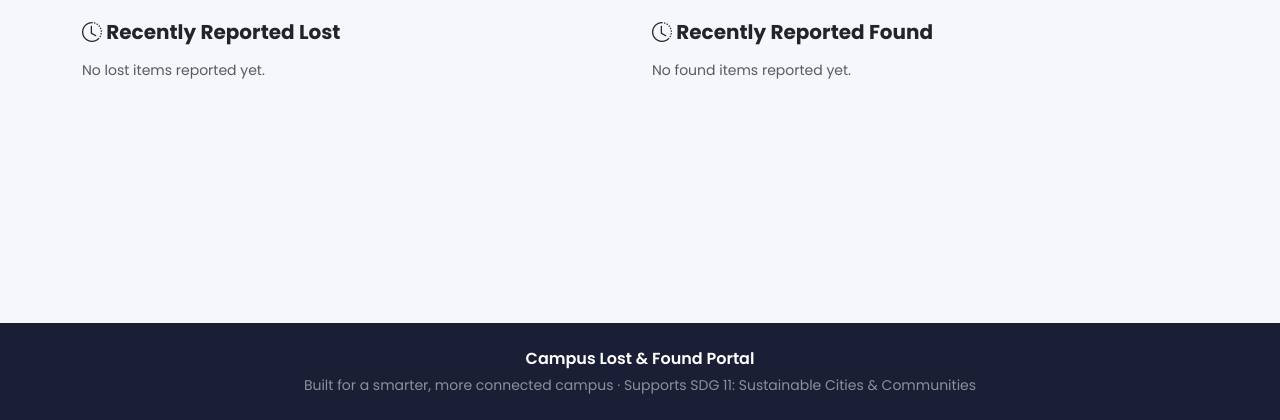
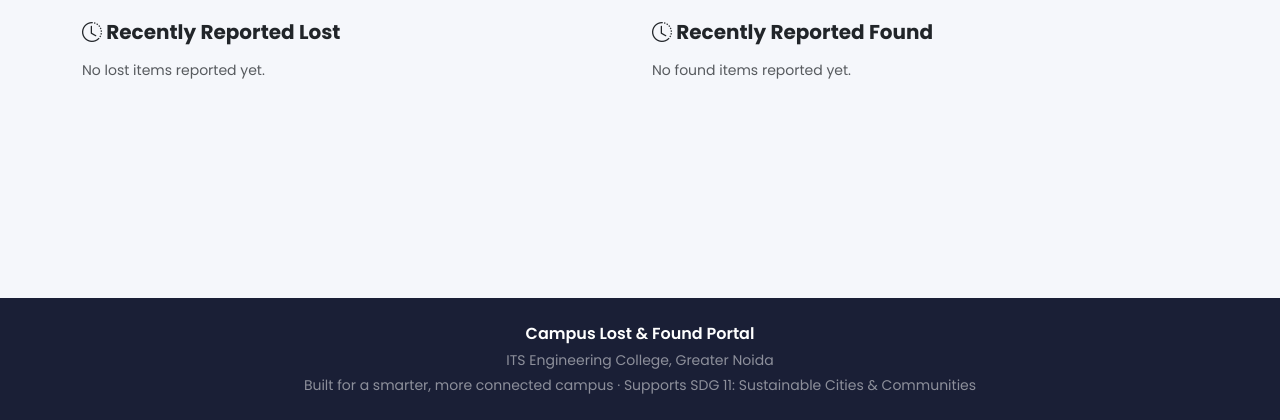
Before and after one commit to vvk012/smart-lost-found, a Flask app: page /dashboard in a window 1280 px wide. Shown: the part 380-800 px from the top of the page. Run offline with Flask 3, Linux system fonts and the light colour scheme; the visitor is signed in with stand-in values (Sample User, id 1); data that the repository does not hold is empty.

```diff
--- a/templates/base.html
+++ b/templates/base.html
@@ -65,10 +65,10 @@
 <footer class="campus-footer mt-5 py-4 text-center">
     <div class="container">
         <p class="mb-1 fw-semibold">Campus Lost & Found Portal</p>
+        <p class="mb-1 small text-white-50">ITS Engineering College, Greater Noida</p>
         <p class="mb-0 small text-white-50">Built for a smarter, more connected campus &middot; Supports SDG 11: Sustainable Cities &amp; Communities</p>
     </div>
 </footer>
-
 <script src="https://cdn.jsdelivr.net/npm/bootstrap@5.3.3/dist/js/bootstrap.bundle.min.js"></script>
 <script src="{{ url_for('static', filename='js/script.js') }}"></script>
 {% block scripts %}{% endblock %}
```
